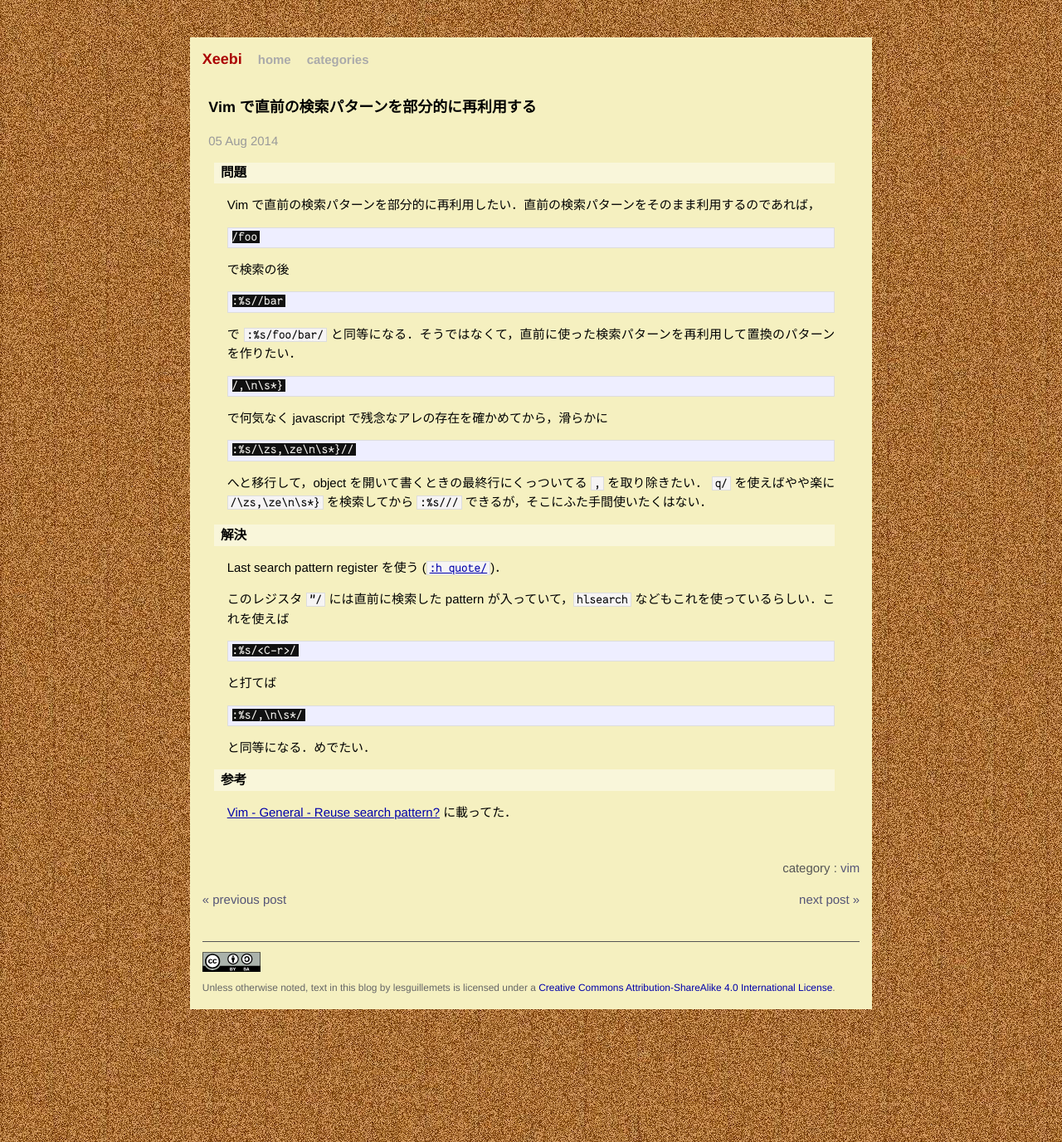
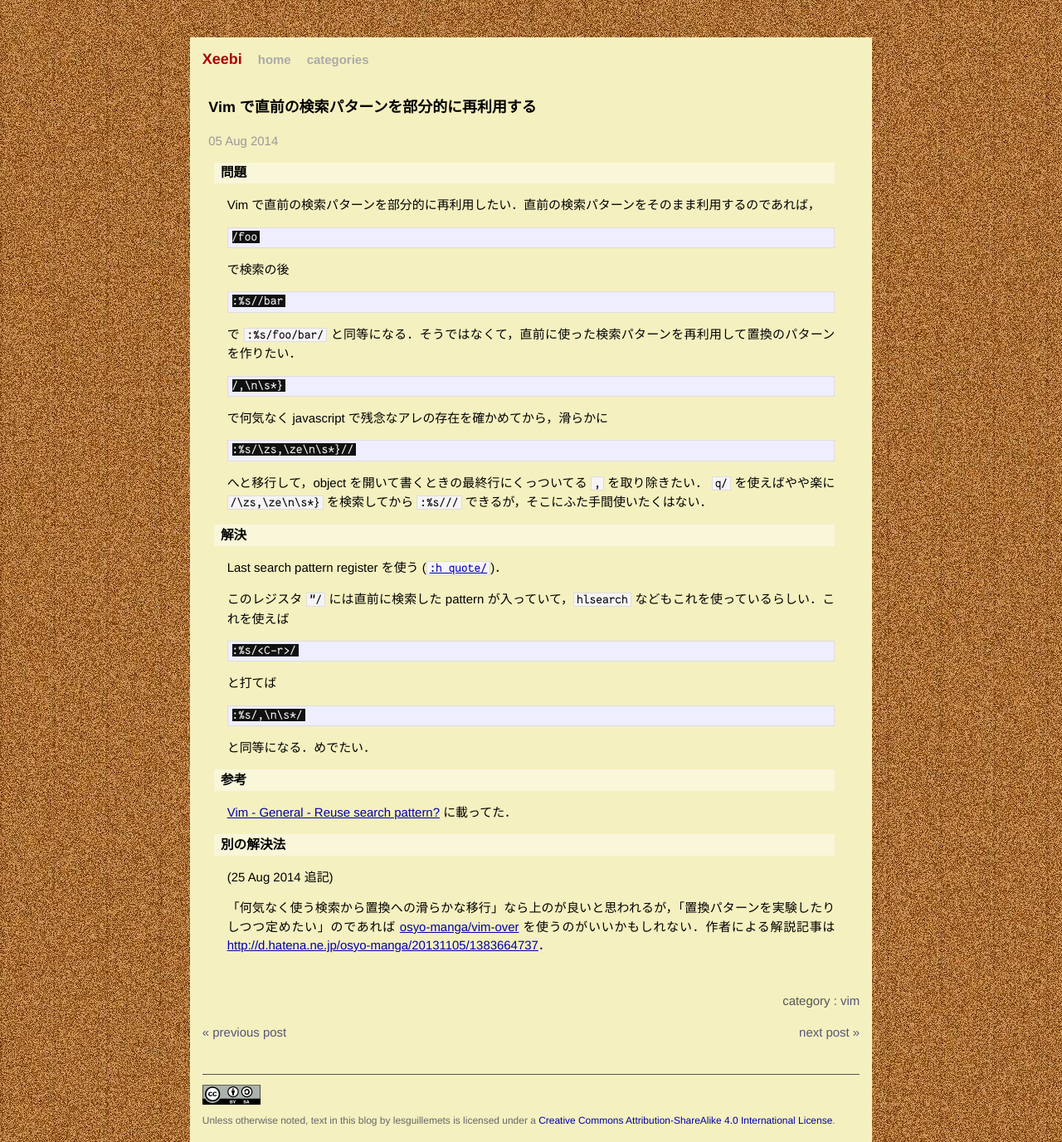
Before and after one commit to lesguillemets/blog, a Jekyll site: the page built from _posts/2014-08-05-vim-reuse-last-search-for-replace.md, in a window 1280 px wide. Shown: the whole page at 83% size. Built offline with Jekyll 4.4.1, drawn with Linux system fonts in a browser that asks for light colours.

Commit message:
modified:   _posts/2014-08-05-vim-reuse-last-search-for-replace.md

```diff
--- a/_posts/2014-08-05-vim-reuse-last-search-for-replace.md
+++ b/_posts/2014-08-05-vim-reuse-last-search-for-replace.md
@@ -52,3 +52,8 @@ Last search pattern register を使う ([`:h quote/`](http://vim-help-jp.herokua
 
 ### 参考
 [Vim - General - Reuse search pattern?](http://vim.1045645.n5.nabble.com/Reuse-search-pattern-td1188177.html) に載ってた．
+
+### 別の解決法
+(25 Aug 2014 追記)
+
+「何気なく使う検索から置換への滑らかな移行」なら上のが良いと思われるが，「置換パターンを実験したりしつつ定めたい」のであれば [osyo-manga/vim-over](https://github.com/osyo-manga/vim-over) を使うのがいいかもしれない．作者による解説記事は [http://d.hatena.ne.jp/osyo-manga/20131105/1383664737](こちら)．
```
